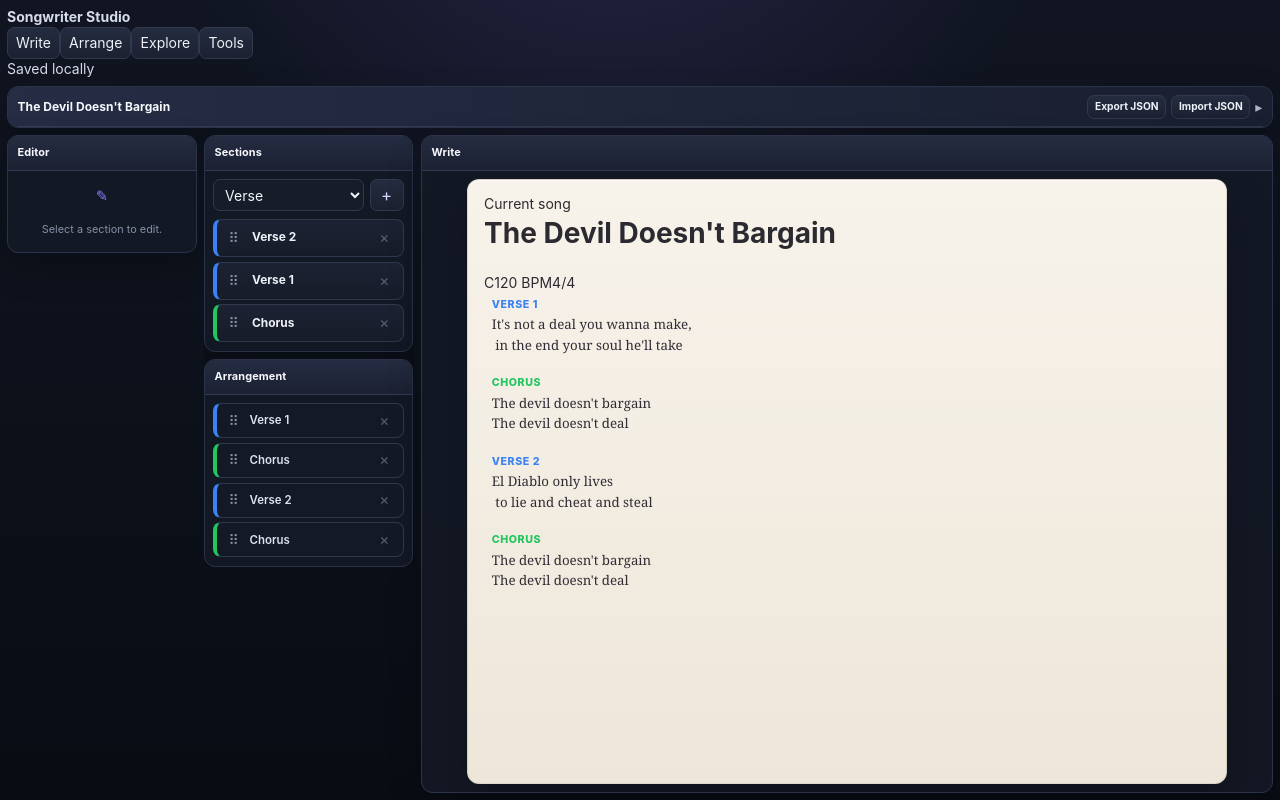
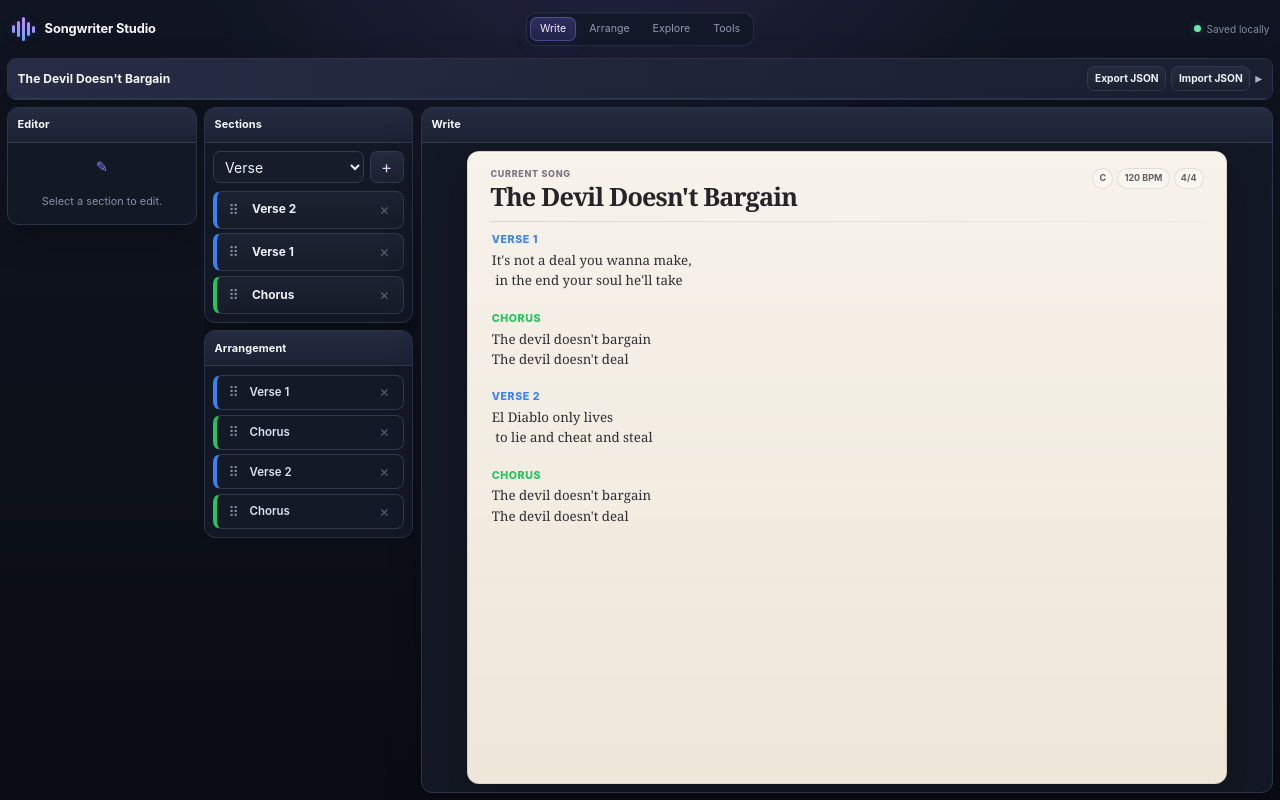
Before and after one commit to dstancomb3/Songwriter-Studio, a React (Vite) app: page / in a window 1280 px wide. Built offline with nearby package versions, Linux system fonts and the light colour scheme.

Commit message:
Style app header and lyric page header

```diff
--- a/src/index.css
+++ b/src/index.css
@@ -665,3 +665,192 @@ h4 {
   padding-bottom: 0.34rem;
   font-size: 0.8rem;
 }
+
+
+/* Third-pass app identity and lyric header */
+
+.studio-header {
+  flex: 0 0 auto;
+  min-height: 44px;
+  display: grid;
+  grid-template-columns: minmax(220px, 1fr) auto minmax(220px, 1fr);
+  align-items: center;
+  gap: 1rem;
+  padding: 0 0.25rem;
+}
+
+.studio-brand {
+  min-width: 0;
+  display: flex;
+  align-items: center;
+  gap: 0.58rem;
+  color: #f4f6fb;
+  font-size: 0.92rem;
+  letter-spacing: -0.01em;
+}
+
+.studio-logo {
+  width: 26px;
+  height: 26px;
+  display: flex;
+  align-items: center;
+  justify-content: center;
+  gap: 2px;
+}
+
+.studio-logo span {
+  width: 3px;
+  border-radius: 999px;
+  background: linear-gradient(180deg, #c38cff, #6fa5ff);
+  box-shadow: 0 0 12px rgba(139, 124, 255, 0.24);
+}
+
+.studio-logo span:nth-child(1) { height: 8px; }
+.studio-logo span:nth-child(2) { height: 16px; }
+.studio-logo span:nth-child(3) { height: 24px; }
+.studio-logo span:nth-child(4) { height: 14px; }
+.studio-logo span:nth-child(5) { height: 7px; }
+
+.studio-nav {
+  display: flex;
+  align-items: center;
+  gap: 0.28rem;
+  padding: 0.23rem;
+  border: 1px solid rgba(76, 88, 120, 0.32);
+  border-radius: 10px;
+  background: rgba(18, 23, 35, 0.66);
+  box-shadow: inset 0 1px 0 rgba(255, 255, 255, 0.025);
+}
+
+.studio-nav__item {
+  padding: 0.34rem 0.68rem;
+  border: 0;
+  background: transparent;
+  color: #8f99ae;
+  font-size: 0.76rem;
+  box-shadow: none;
+}
+
+.studio-nav__item:hover:not(:disabled) {
+  border: 0;
+  background: rgba(255, 255, 255, 0.045);
+  color: #d9deeb;
+}
+
+.studio-nav__item--active {
+  background: linear-gradient(180deg, rgba(126, 111, 255, 0.25), rgba(91, 78, 195, 0.2));
+  color: #f0edff;
+  box-shadow:
+    inset 0 0 0 1px rgba(139, 124, 255, 0.38),
+    0 6px 16px rgba(66, 54, 145, 0.14);
+}
+
+.studio-status {
+  justify-self: end;
+  display: flex;
+  align-items: center;
+  gap: 0.42rem;
+  color: #818ca1;
+  font-size: 0.72rem;
+}
+
+.studio-status__dot {
+  width: 7px;
+  height: 7px;
+  border-radius: 999px;
+  background: #6ee7b7;
+  box-shadow: 0 0 10px rgba(110, 231, 183, 0.28);
+}
+
+.song-strip .app-panel {
+  border-radius: 9px;
+}
+
+.song-strip .app-panel__header {
+  min-height: 34px;
+}
+
+.preview-song-header {
+  display: flex;
+  align-items: flex-start;
+  justify-content: space-between;
+  gap: 1rem;
+  padding: 0.15rem 0.45rem 0.1rem;
+}
+
+.preview-song-kicker {
+  margin-bottom: 0.12rem;
+  color: #7c7482;
+  font-family: Inter, "Segoe UI", sans-serif;
+  font-size: 0.64rem;
+  font-weight: 800;
+  letter-spacing: 0.08em;
+  text-transform: uppercase;
+}
+
+.preview-song-title {
+  margin: 0;
+  color: #27232b;
+  font-family: Georgia, "Times New Roman", serif;
+  font-size: 1.8rem;
+  line-height: 1.05;
+  font-weight: 700;
+  letter-spacing: -0.035em;
+}
+
+.preview-song-artist {
+  margin-top: 0.22rem;
+  color: #6e6572;
+  font-family: Inter, "Segoe UI", sans-serif;
+  font-size: 0.74rem;
+}
+
+.preview-song-meta {
+  display: flex;
+  flex-wrap: wrap;
+  justify-content: flex-end;
+  gap: 0.3rem;
+  max-width: 44%;
+}
+
+.preview-song-meta span {
+  padding: 0.22rem 0.44rem;
+  border: 1px solid rgba(95, 80, 67, 0.14);
+  border-radius: 999px;
+  background: rgba(255, 255, 255, 0.34);
+  color: #655d67;
+  font-family: Inter, "Segoe UI", sans-serif;
+  font-size: 0.64rem;
+  font-weight: 700;
+}
+
+.preview-song-divider {
+  height: 1px;
+  margin: 0.75rem 0.45rem 0.45rem;
+  background: linear-gradient(
+    90deg,
+    rgba(97, 83, 68, 0.16),
+    rgba(97, 83, 68, 0.05)
+  );
+}
+
+@media (max-width: 1180px) {
+  .studio-header {
+    grid-template-columns: 1fr auto;
+  }
+
+  .studio-nav {
+    order: 3;
+    grid-column: 1 / -1;
+    justify-self: center;
+  }
+
+  .studio-status {
+    grid-column: 2;
+    grid-row: 1;
+  }
+
+  .app-shell {
+    gap: 0.42rem;
+  }
+}
```
